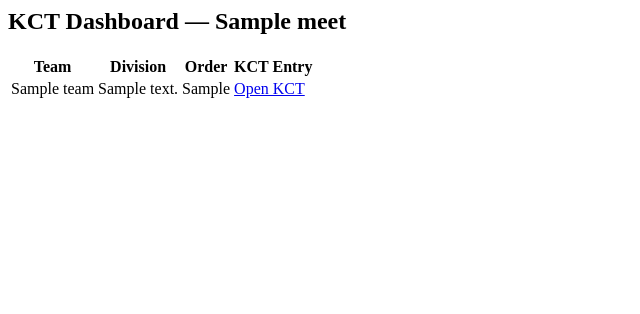
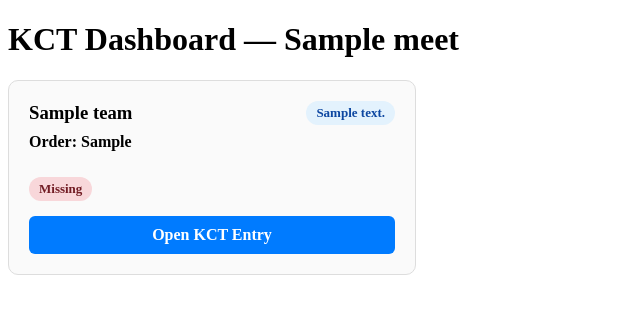
Before and after one commit to mlsmoorman/mshsl-dance-tabulation, a Django app: template kct/templates/kct/dashboard.html in a window 1280 px wide. Shown: the top 314 px of the page, without its empty margins (0-640 px from the left). Run offline with Django 5.2, Linux system fonts and the light colour scheme; the template is opened without the code that fills it: most values are stand-ins (such as "Sample title", 1, 10 or a date in 2020).

Commit message:
updates kct dashboard to new formatting

```diff
--- a/kct/templates/kct/dashboard.html
+++ b/kct/templates/kct/dashboard.html
@@ -1,27 +1,115 @@
-<h2>KCT Dashboard — {{ meet.name }}</h2>
+{% extends "base.html" %}
+{% block content %}
 
-<table class="table table-bordered">
-  <thead>
-    <tr>
-      <th>Team</th>
-      <th>Division</th>
-      <th>Order</th>
-      <th>KCT Entry</th>
-    </tr>
-  </thead>
+<h1>KCT Dashboard — {{ meet.name }}</h1>
 
-  <tbody>
+<div class="kct-grid">
+
     {% for entry in entries %}
-      <tr>
-        <td>{{ entry.team.name }}</td>
-        <td>{{ entry.division }}</td>
-        <td>{{ entry.performance_order }}</td>
-        <td>
-          <a href="{% url 'kct_entry' entry.id %}" class="btn btn-primary btn-sm">
-            Open KCT
-          </a>
-        </td>
-      </tr>
+    <div class="kct-card">
+
+        <div class="kct-header">
+            <h3>{{ entry.team.name }}</h3>
+            <span class="division-chip">{{ entry.get_division_display }}</span>
+        </div>
+
+        <p class="order-label">Order: <strong>{{ entry.performance_order }}</strong></p>
+
+        {% if entry.kctentry %}
+            <span class="status-chip status-complete">✓ Completed</span>
+        {% else %}
+            <span class="status-chip status-missing">Missing</span>
+        {% endif %}
+
+        <a href="{% url 'kct_entry' entry.id %}" class="open-button">
+            Open KCT Entry
+        </a>
+
+    </div>
     {% endfor %}
-  </tbody>
-</table>
+
+</div>
+
+<style>
+/* ===== Grid Layout ===== */
+.kct-grid {
+    display: grid;
+    grid-template-columns: repeat(auto-fill, minmax(320px, 1fr));
+    gap: 20px;
+    margin-top: 20px;
+}
+
+/* ===== Cards ===== */
+.kct-card {
+    background: #fafafa;
+    border: 1px solid #ddd;
+    border-radius: 10px;
+    padding: 20px;
+    transition: box-shadow .2s ease, transform .2s ease;
+}
+.kct-card:hover {
+    box-shadow: 0 0 12px rgba(0,0,0,.15);
+    transform: translateY(-3px);
+}
+
+/* ===== Header ===== */
+.kct-header {
+    display: flex;
+    justify-content: space-between;
+    align-items: center;
+}
+.kct-header h3 {
+    margin: 0;
+}
+
+/* ===== Chips ===== */
+.division-chip {
+    background: #e3f2fd;
+    color: #0d47a1;
+    padding: 4px 10px;
+    border-radius: 12px;
+    font-weight: bold;
+    font-size: 13px;
+}
+
+.status-chip {
+    display: inline-block;
+    margin-top: 10px;
+    padding: 4px 10px;
+    border-radius: 12px;
+    font-weight: bold;
+    font-size: 13px;
+}
+.status-complete {
+    background: #d4edda;
+    color: #155724;
+}
+.status-missing {
+    background: #f8d7da;
+    color: #721c24;
+}
+
+/* ===== Order Label ===== */
+.order-label {
+    margin-top: 8px;
+    font-weight: 600;
+}
+
+/* ===== Button ===== */
+.open-button {
+    display: block;
+    margin-top: 15px;
+    padding: 10px;
+    text-align: center;
+    background: #007bff;
+    color: white;
+    border-radius: 6px;
+    font-weight: bold;
+    text-decoration: none;
+}
+.open-button:hover {
+    background: #0056b3;
+}
+</style>
+
+{% endblock %}
```
